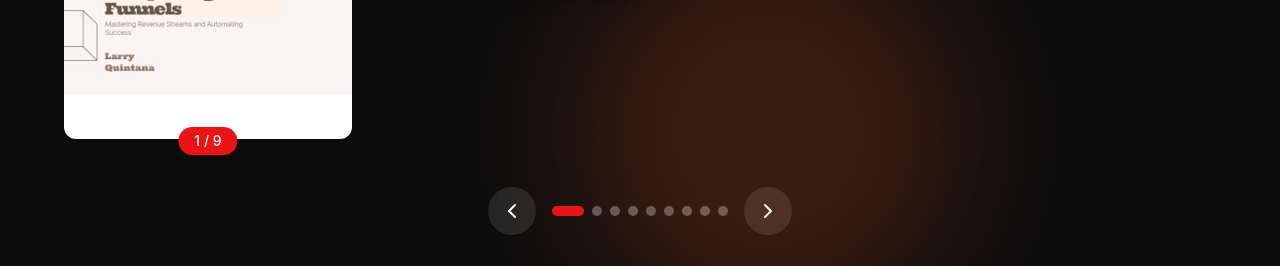
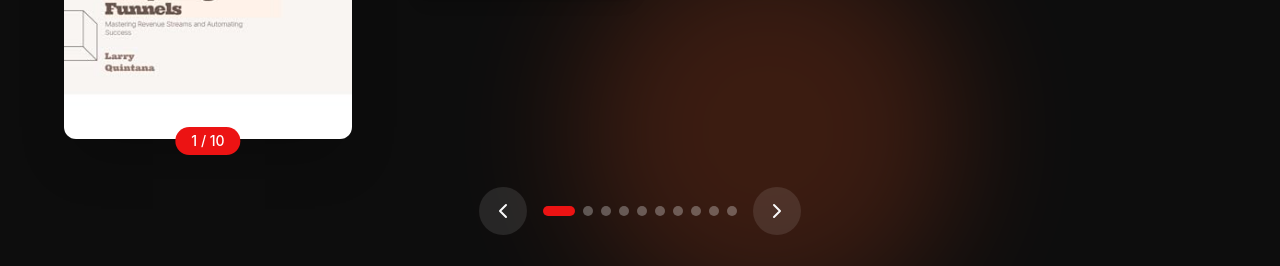
Before and after one commit to Quesmarket58/quintana-story-world, a React (Vite) app: page / in a window 1280 px wide. Shown: the part 5540-5806 px from the top of the page. Built offline with nearby package versions, Linux system fonts and the light colour scheme; the HTML template or start-up script is replaced by a standard one.

Commit message:
Changes
Co-authored-by: Quesmarket58 <259278526+Quesmarket58@users.noreply.github.com>

```diff
--- a/src/components/Books.tsx
+++ b/src/components/Books.tsx
@@ -11,6 +11,7 @@ import fromHistoryToIncome from "@/assets/books/from-history-to-income.jpg";
 import knowledgeIsPower from "@/assets/books/knowledge-is-power.jpg";
 import nourishYourMind from "@/assets/books/nourish-your-mind.jpg";
 import theodicyInDialogue from "@/assets/books/theodicy-in-dialogue.jpg";
+import masteringArtOfPrompts from "@/assets/books/mastering-art-of-prompts.png";
 
 interface Book {
   id: number;
@@ -85,6 +86,13 @@ const Books = () => {
       cover: theodicyInDialogue,
       description: "Eastern Orthodoxy, Catholicism, and Protestant insights on the problem of evil.",
       link: "https://www.barnesandnoble.com/s/larry%20quintana",
+    },
+    {
+      id: 10,
+      title: "Mastering the Art of Prompts: A Comprehensive Guide for Creators and Developers",
+      cover: masteringArtOfPrompts,
+      description: "A comprehensive guide for creators and developers to master AI prompt engineering.",
+      link: "https://www.barnesandnoble.com/w/mastering-the-art-of-prompts-larry-quintana/1149920694?ean=9798295810541",
     },
   ];
 
```
